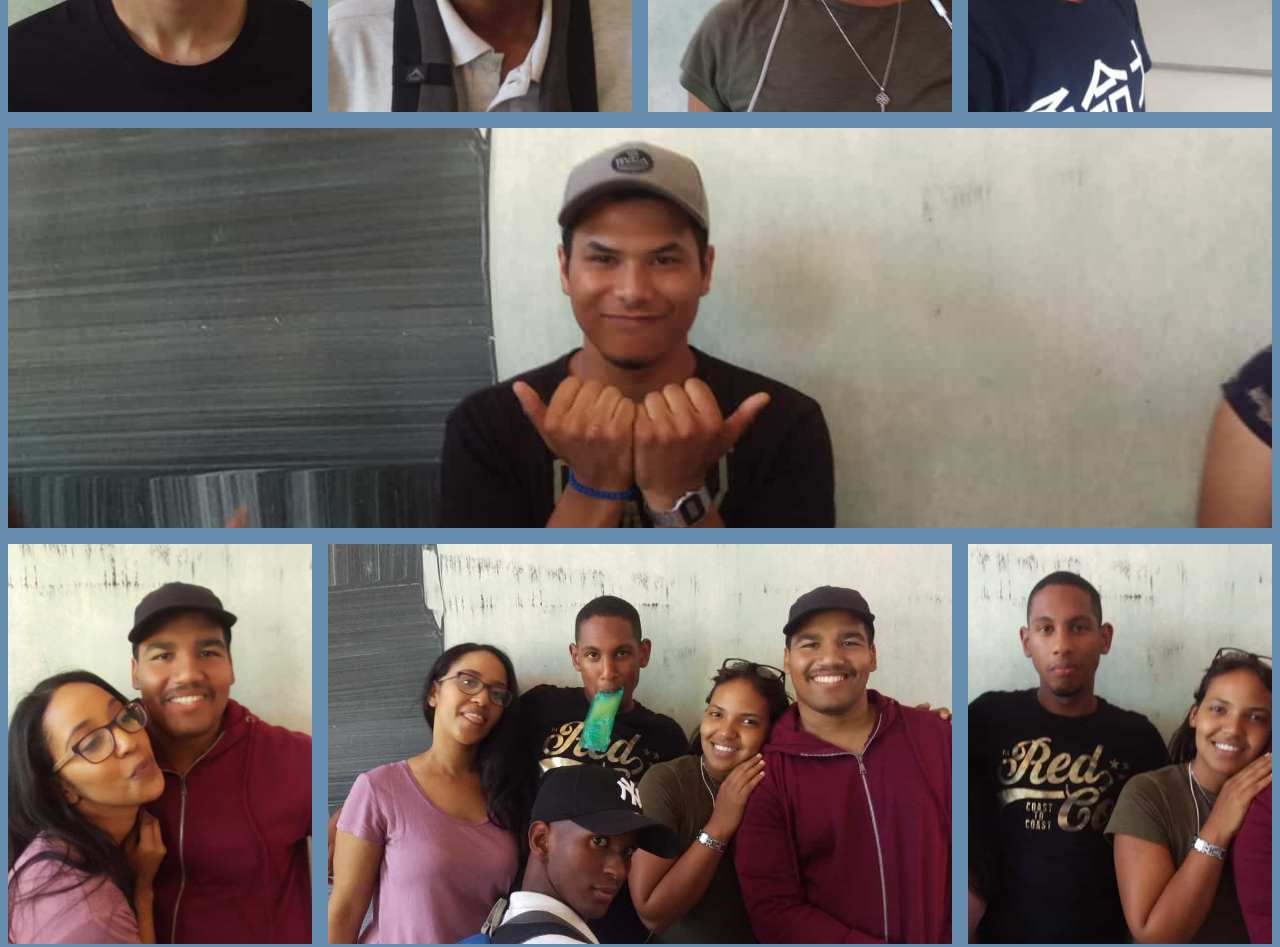
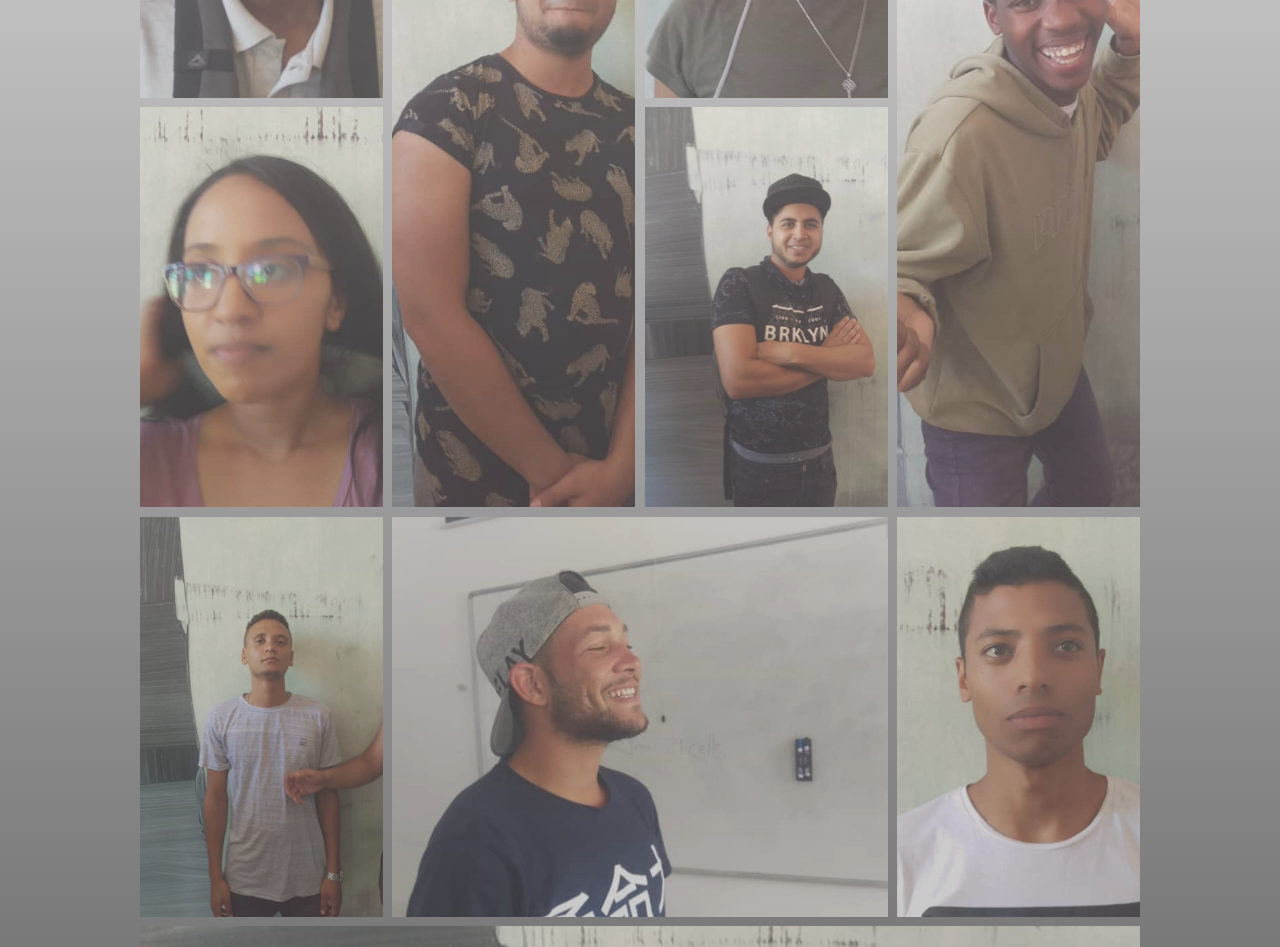
Before and after one commit to ImraanMeyer/masonry_album, a plain HTML site: page index.html in a window 1280 px wide. Shown: the part 720-1667 px from the top of the page. Drawn offline with Linux system fonts and the light colour scheme.

Commit message:
updated index

```diff
--- a/css/styles.css
+++ b/css/styles.css
@@ -1,44 +1,70 @@
 html {
-    background-color: #648bac;
+    background-image: linear-gradient(#f5f5f5 , #000)
 }
 
 .container {
     display: grid;
     grid-template-columns: repeat(4,1fr);
-    grid-gap:  1em;
-    grid-template-rows: repeat(6, 400px);
-    margin: 1em auto;
+    grid-gap:  0.6em;
+    grid-template-rows: repeat(8, 400px);
+    max-width: 1000px;
+    margin: 0 auto;
 }
 
 .photo {
     background-repeat: no-repeat;
     background-position: center;
     background-size: cover;
+    opacity: 0.6;
+}
+
+.photo:hover {
+    transition: 0.2s ease;
+    opacity: 1;
+    border: 0.2em solid #000;
+}
+
+.photo1 {
+    grid-column: 1 / 4 ;
+}
+
+.photo2 {
+    grid-row:  3 / 4;
+}
+
+.photo3 {
+    grid-row: 2 / 4;
+}
+
+.photo8 {
+    grid-column: 1 / 4
+}
+
+.photo4 {
+    grid-column: 4 / 4 ;
+}
+
+.photo8 {
+    grid-column: 2 / 4;
 }
 
 .photo15 {
     grid-column: 1 / -1;
 }
 
-.photo10 {
-    grid-column: 2 / 4
+.photo16 {
+    grid-column: 4 / 4 ;
+    grid-row: 2 / 4 ;
 }
 
-/* .photo:nth-child(1) {
-    grid-row: 1/4;
+.photo11 {
+    grid-column: 1 / -1 ;
 }
 
-.photo:nth-child(2) {
-    grid-column: 2/4;
-    grid-row: 1/3;
+.photo10 {
+    grid-column: 1 / 3;
 }
 
-.photo:nth-child(3) {
-    grid-row: 3/5;
-    grid-column: 3/5;
-
+.photo19 {
+    grid-column: 3 / 4;
 }
-.photo:nth-child(4) {
-    grid-row: 3/4;
-    grid-column: 2/3
-} */
--- a/index.html
+++ b/index.html
@@ -11,24 +11,24 @@
     <div class="container">
         <div class="photo photo1" style="background-image: url(../images/liam_and_taylor.jpg);"> </div>
         <div class="photo photo2" style="background-image: url(../images/michelle_blur.jpg);"></div>
-        <div class="photo photo3" style="background-image: url(../images/ebi.jpg);"> </div>
-        <div class="photo photo4" style="background-image: url(../images/naasik.jpg);"></div>
+        <div class="photo photo3" style="background-image: url(../images/keenan.jpg);"> </div>
         <div class="photo photo5" style="background-image: url(../images/raasik.jpg);"></div>
         <div class="photo photo6" style="background-image: url(../images/tabs.jpg);"></div>
         <div class="photo photo7" style="background-image: url(../images/taylor.jpg);"></div>
-        <div class="photo photo8" style="background-image: url(../images/garth_is_good.jpg);"></div>
-        <div class="photo photo15" style="background-image: url(../images/me.jpg);"></div>
-        <div class="photo photo9" style="background-image: url(../images/michelle_and_nash.jpg);"></div>
-        <div class="photo photo10" style="background-image: url(../images/gang_gang_1.jpg);"></div>
-        <div class="photo photo11" style="background-image: url(../images/gang_gang_2.jpg);"></div>
         <div class="photo photo12" style="background-image: url(../images/issi.jpg);"></div>
-        <div class="photo photo13" style="background-image: url(../images/keenan.jpg);"></div>
         <div class="photo photo14" style="background-image: url(../images/marco.jpg);"></div>
         <div class="photo photo16" style="background-image: url(../images/dr_west.jpg);"></div>
+        <div class="photo photo8" style="background-image: url(../images/garth_is_good.jpg);"></div>
+        <div class="photo photo4" style="background-image: url(../images/naasik.jpg);"></div>
+        <div class="photo photo15" style="background-image: url(../images/me.jpg);"></div>
+        <div class="photo photo13" style="background-image: url(../images/ebi.jpg);" ></div>
+        <div class="photo photo9" style="background-image: url(../images/michelle_and_nash.jpg);"></div>
         <div class="photo photo17" style="background-image: url(../images/ttd.jpg);"></div>
         <div class="photo photo18" style="background-image: url(../images/soul_cali.jpg);"></div>
+        <div class="photo photo10" style="background-image: url(../images/gang_gang_1.jpg);"></div>
         <div class="photo photo19" style="background-image: url(../images/nate_dogg.jpg);"></div>
         <div class="photo photo20" style="background-image: url(../images/fatima.jpg);"></div>
+        <div class="photo photo11" style="background-image: url(../images/gang_gang_2.jpg);"></div>
     </div>
 </body>
 </html>
```
